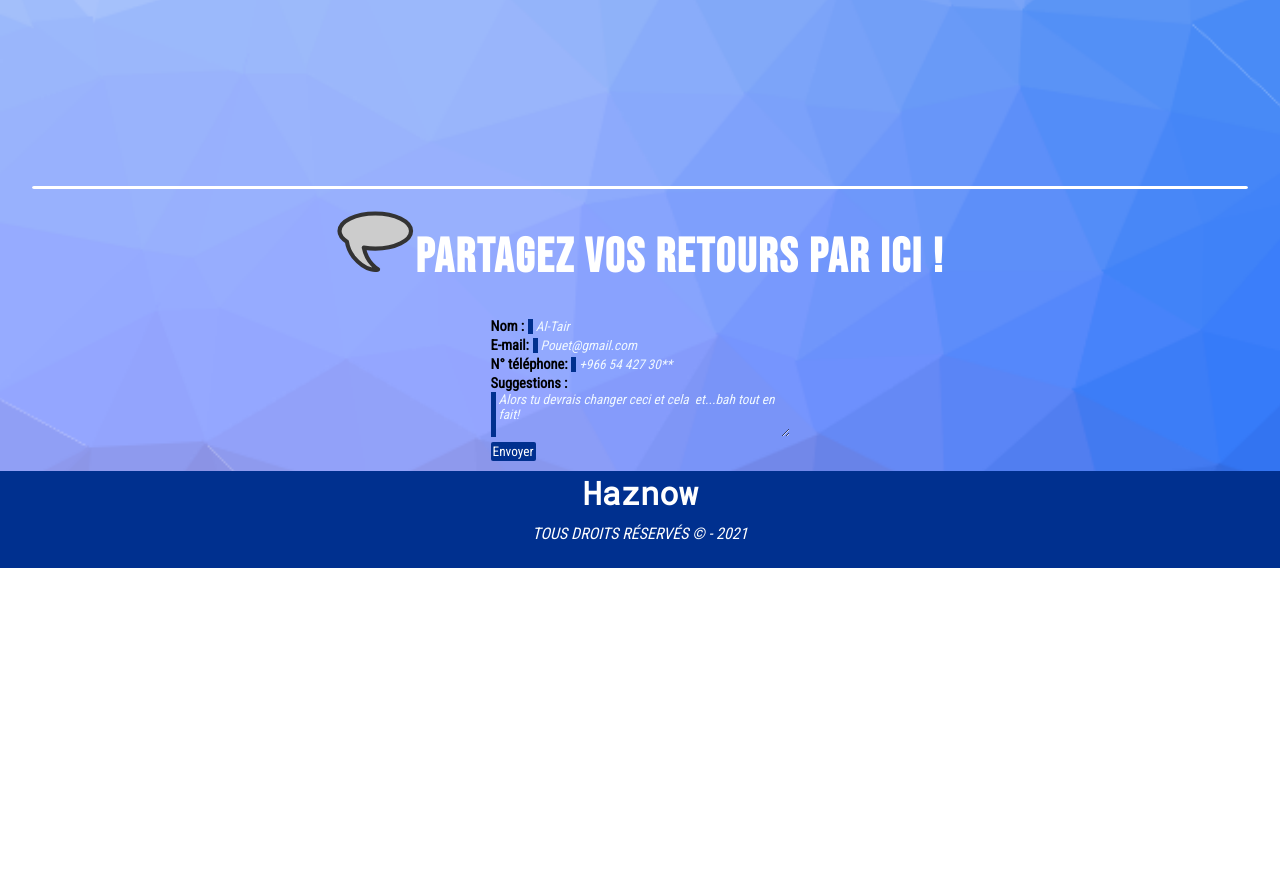
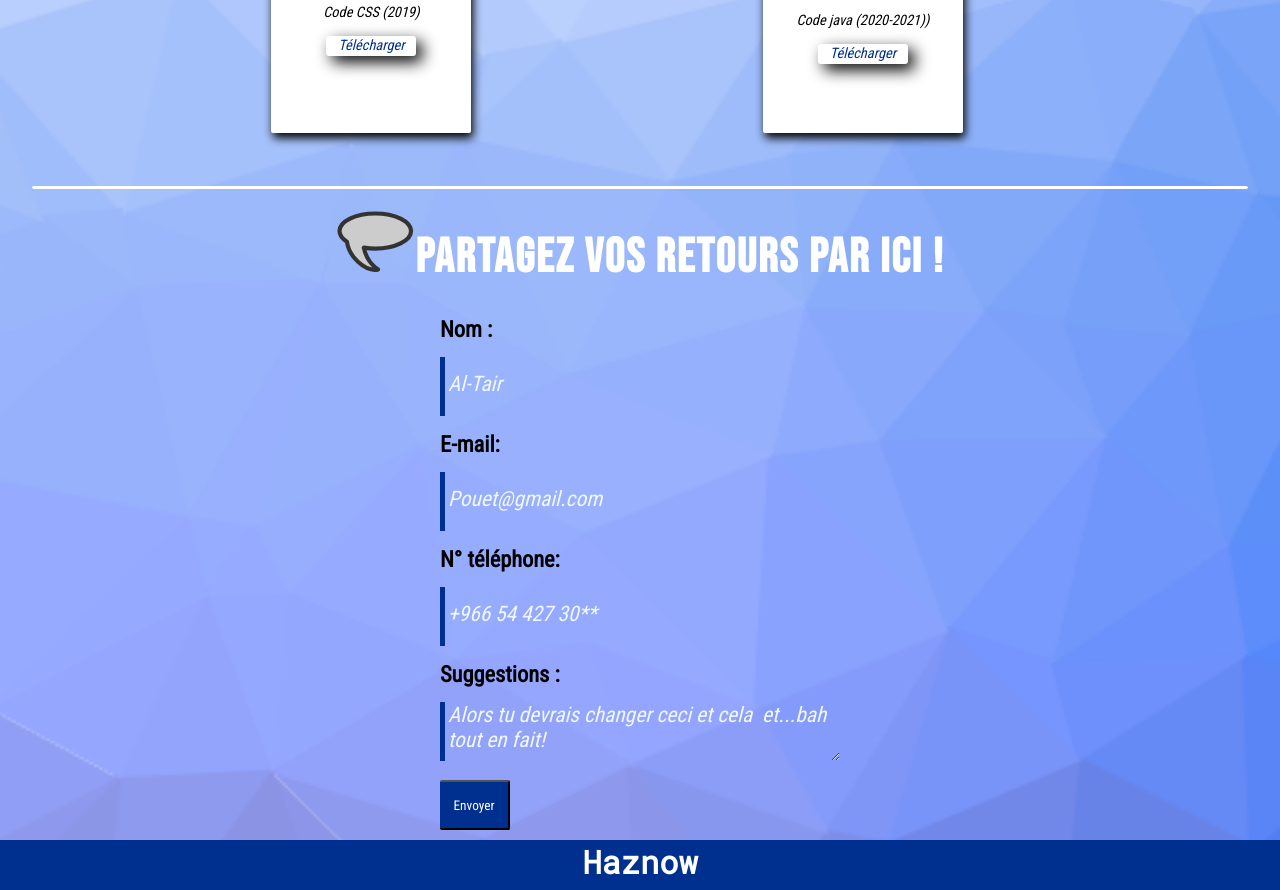
Before and after one commit to H4znow/HaznowWebSite, a plain HTML site: page creations.html in a window 1280 px wide. Shown: the part 579-1469 px from the top of the page. Before the commit the page ends 1147 px from the top, so only its background shows below. Drawn offline with Linux system fonts and the light colour scheme.

Commit message:
Fin de la branch creationfonte

```diff
--- a/creations.html
+++ b/creations.html
@@ -78,16 +78,16 @@
                         </div>
                         <form method="post" action="traitement.php">
                             <p>
-                                <label for="pseudo">Nom :</label>
-                                <input type="text" name="pseudo" id="pseudo" placeholder="Al-Tair" size="30" maxlength="10" required/>
+                                <label for="pseudo">Nom :</label><br />
+                                <input class="formulaireTaille" type="text" name="pseudo" id="pseudo" placeholder="Al-Tair" size="30" maxlength="10" required/>
                             </p>
                             <p>
-                                <label for="email">E-mail:</label>
-                                <input type="email" name="email" id="email" placeholder="Pouet@gmail.com" required/>
+                                <label for="email">E-mail:</label><br />
+                                <input class="formulaireTaille" type="email" name="email" id="email" placeholder="Pouet@gmail.com" required/>
                             </p>
                             <p>
-                                <label for="telephone">N° téléphone:</label>
-                                <input type="tel" name="telephone" id="telephone" placeholder="+966 54 427 30**" />
+                                <label for="telephone">N° téléphone:</label><br />
+                                <input  class="formulaireTaille" type="tel" name="telephone" id="telephone" placeholder="+966 54 427 30**" />
                             </p>
                             <p>
                                 <label for="ameliorer">Suggestions :</label><br />
--- a/css/creations.css
+++ b/css/creations.css
@@ -27,11 +27,10 @@ section{
   }
 .creation{
   margin-top: 7px;
-  width: 150px;
-  height: 250px;
+  width: 200px;
+  height: 300px;
   display: flex;
-  margin-right: 5px;
-  margin-left: 5px;
+  margin-right: 20px;
   flex-direction: column;
   justify-content: center;
   align-items: center;
@@ -107,20 +106,24 @@ form p label{
   margin-bottom: 3px;
   font-family: 'Roboto Condensed', sans-serif;
   font-weight: bold;
-  font-size: 0.9em;
+  font-size: 1.4em;
 }
 
 /*#pseudo, #email, #ameliorer{
   border: 1px solid red;
 }*/
-form input, form textarea{
+.formulaireTaille, form textarea{
   border: none;
+  min-height: 59px;
+  min-width: 400px;
+  margin: 15px 0px 15px 0px;
   border-left: 5px solid #00308F;
   background-color: transparent;
 
 }
 form input::placeholder, form textarea::placeholder{
   padding-left: 3px;
+  font-size: 1.6em;
   color: aliceblue;
   font-style: italic;
 }
@@ -133,8 +136,10 @@ form input:hover, form textarea:hover{
 form input:invalid p,form textarea:hover p {
   color: red;
 }
+
 #envoyer{
-
+  width: 70px;
+  height: 50px;
   background-color: #00308F;
   color: white;
   padding: 2px 2px 2px 2px;
@@ -161,6 +166,9 @@ form input:invalid p,form textarea:hover p {
   justify-content: center;
   align-items: center;
 }
+
+
+
 @media all and (max-device-width: 480px) {
   #formulaire label{
     font-size: 2em;
```
